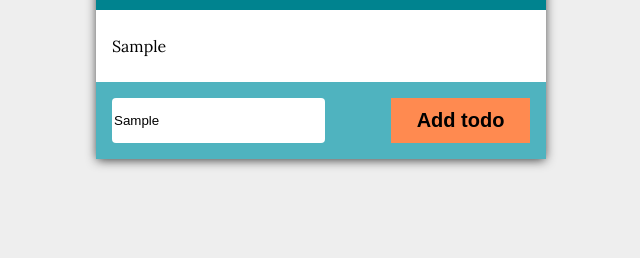
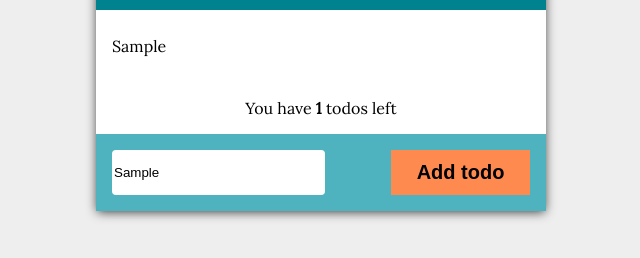
Before and after one commit to mammutakademin/vanilla-todo-app, a website built with webpack: page index.html in a window 1280 px wide. Both pictures are taken after typing "Sample" into the empty fields and a click on the button "Add todo". Shown: the part 130-388 px from the top of the page, without its empty margins (319-959 px from the left). Built offline with nearby package versions, Linux system fonts and the light colour scheme.

Commit message:
Add todos left feature. Fix bug with done check

```diff
--- a/index.html
+++ b/index.html
@@ -12,7 +12,7 @@
       </header>
       <ul class="todo-list">
       </ul>
-      <p class="todos-left"></p>
+      <p class="todos-left">You have <strong>X</strong> todos left</p>
       <footer>
         <input type="text" class="todo-input" placeholder="Type something">
         <button class="add-todo-btn">Add todo</button>
--- a/src/index.js
+++ b/src/index.js
@@ -18,6 +18,16 @@ function loadState(){
   }
 }
 
+function todosLeft(){
+  let sum = 0
+  for(let todo of todos){
+    sum += todo.done ? 0 : 1
+  }
+  return sum
+  // return todos.reduce((acc, current) =>
+  //   acc + todo.done ? 0 : 1, 0
+  // )
+}
 
 function generateID(){
   return String(Date.now()) + String(Math.ceil(Math.random()*Math.pow(10,5)))
@@ -50,17 +60,26 @@ function todoTemplate(todo){
 }
 
 function renderTodo(todo){
+  console.log(todos);
   const todoList = document.querySelector(".todo-list")
   const li = document.createElement("li")
   li.classList.add("todo-item")
+  if(todo.done){
+    li.classList.add("done")
+  }
   li.innerHTML = todoTemplate(todo)
 
   li.addEventListener("click", () => {
     todo.done = !todo.done
     li.classList.toggle("done")
+    renderTodosLeft()
+    persist()
   })
 
-  li.querySelector(".edit").addEventListener("click", () => {})
+  li.querySelector(".edit").addEventListener("click", () => {
+
+  })
+
   li.querySelector(".delete").addEventListener("click", () => {
     const index = todos.findIndex(t => t.id === todo.id)
     todos.splice(index, 1)
@@ -68,16 +87,19 @@ function renderTodo(todo){
     persist()
   })
 
+  todoList.append(li)
+}
 
-  todoList.append(li)
-
+function renderTodosLeft(){
+  const p = document.querySelector(".todos-left strong")
+  p.innerText = todosLeft()
 }
 
 function addTodoController(){
   const todoInput = document.querySelector(".todo-input")
   const todo = addTodo(todoInput.value)
   renderTodo(todo)
-  console.log(todos)
+  renderTodosLeft()
 }
 
 function main(){
--- a/src/styles/_typography.scss
+++ b/src/styles/_typography.scss
@@ -8,3 +8,8 @@ body{
 p,li{
   font-family: 'Lora', serif;
 }
+
+p.todos-left{
+  text-align: center;
+  padding: 1rem;
+}
```
